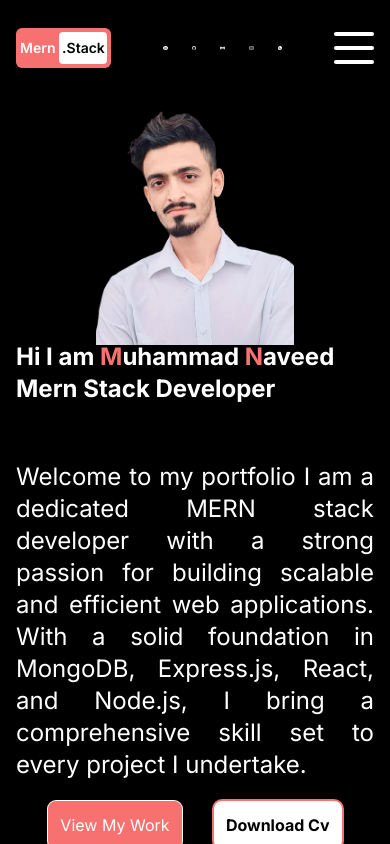
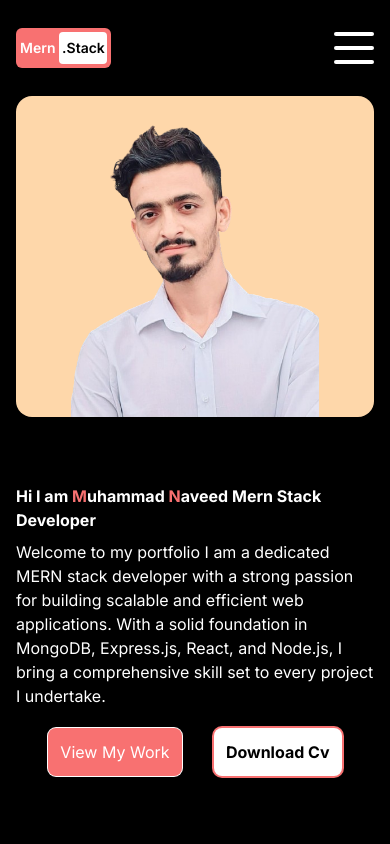
Before and after one commit to Muhammad-Naveed704/Portfolio-next-js, a Next.js app: page / in a window 390 px wide. Built offline with nearby package versions, Linux system fonts and the light colour scheme.

Commit message:
responsive issue resolve

```diff
--- a/app/components/navbar.jsx
+++ b/app/components/navbar.jsx
@@ -209,7 +209,7 @@ const Navbar = () => {
         </Link>
       </div>
 
-      <div className="flex gap-6 w-1/3">
+      <div className="hidden md:flex gap-6 w-1/3">
         <Link href="https://www.linkedin.com/in/muhammad-naveed-598197230/">
           <Image src="/linkedin.png" width={30} height={30} alt="LinkedIn" />
         </Link>
--- a/app/page.jsx
+++ b/app/page.jsx
@@ -8,16 +8,16 @@ const Homepage = () => {
 
     <div className="h-full flex flex-col lg:flex-row px-4  bg-black sm:px-8  md:px-12 lg:px-20 xl:px-48">
     {/* image container */}
-    <div className="h-1/2 lg:h-full  -mt-2 lg:w-1/2 relative lg:mr-32" >
-      <Image src="/hero.png"  alt="" fill className="object-contain "  />
+    <div className="h-1/2 lg:h-full  lg:w-1/2 relative lg:mr-32" >
+      <Image src="/hero.png"  alt="image"  fill className="object-contain rounded-2xl bg-orange-200"  />
     </div>
     {/* text container */}
-    <div className="h-2/3 lg:h-full lg:w-1/2 flex flex-col gap-8 items-center  sm:-pt-30  justify-center">
+    <div className="h-2/3 lg:h-full lg:w-1/2 flex flex-col gap-8 items-center    justify-center">
       {/* title */}
-      <h1 className=" text-2xl  md:text-4xl  w-full text-white font-bold"> Hi I am <span className="text-red-400">M</span>uhammad <span className="text-red-400">N</span>aveed Mern Stack Developer  </h1>
+      <h1 className=" text-1xl  md:text-4xl lg:text-4xl w-full text-white font-bold"> Hi I am <span className="text-red-400">M</span>uhammad <span className="text-red-400">N</span>aveed Mern Stack Developer  </h1>
 
       {/* desc */}
-      <p className="mt-6 md:-mt-4 md-text-xl text-justify text-2xl  text-white">Welcome to my portfolio I am a dedicated MERN stack developer with a strong passion for building scalable and efficient web applications. With a solid foundation in MongoDB, Express.js, React, and Node.js, I bring a comprehensive skill set to every project I undertake.
+      <p className="-mt-6 md:-mt-4 md-text-xl  text-1xl  text-white">Welcome to my portfolio I am a dedicated MERN stack developer with a strong passion for building scalable and efficient web applications. With a solid foundation in MongoDB, Express.js, React, and Node.js, I bring a comprehensive skill set to every project I undertake.
 </p>
       <div className="w-full flex justify-evenly  -mt-3 ">
         <Link href={"/portfolio"}>
```
